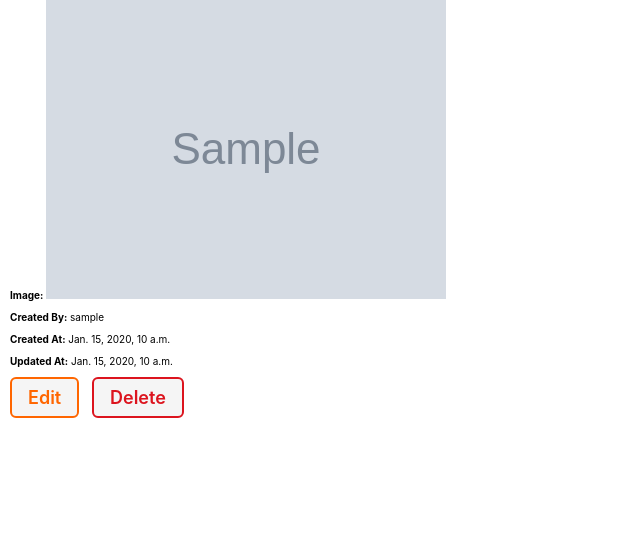
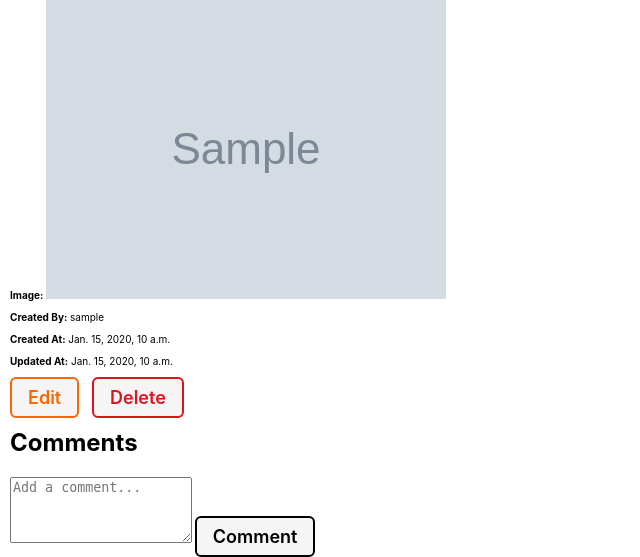
Before and after one commit to werbna/django-crud-app-lab-2, a Django app: page /recipes/1/ in a window 1280 px wide. Shown: the part 354-911 px from the top of the page, without its empty margins (0-640 px from the left). Before the commit the page ends 772 px from the top, so only its background shows below. Run offline with Django 5.2, Linux system fonts and the light colour scheme; tables that the repository leaves empty hold one stand-in row (values such as "Sample post"); grey boxes marked "Sample" are stand-in pictures.

Commit message:
added comments

```diff
--- a/main_app/admin.py
+++ b/main_app/admin.py
@@ -1,5 +1,6 @@
 from django.contrib import admin
-from .models import Recipe
+from .models import Recipe, Comment
 
 # Register your models here.
 admin.site.register(Recipe)
+admin.site.register(Comment)
--- a/main_app/models.py
+++ b/main_app/models.py
@@ -6,10 +6,10 @@ def user_directory_path(instance, filename):
 		# file will be uploaded to MEDIA_ROOT/user_<id>/<filename>
 		return 'user_{0}/{1}'.format(instance.user.id, filename)
 
-COMMENTS = (
-    ('R', 'Recommended'),
-    ('NR', 'Not Recommended'),
-    ('N', 'Neutral')
+COMMENTS_RECOMMEND = (
+    ('D', 'Not Recommended'),
+    ('N', 'Neutral'),
+    ('R', 'Recommended')
 )
 
 class Recipe(models.Model):
@@ -20,10 +20,10 @@ class Recipe(models.Model):
     cook_time = models.DurationField()
     instructions = models.TextField()
     servings = models.IntegerField()
-    user = models.ForeignKey(User, on_delete=models.CASCADE)
     imageurl = models.URLField(max_length=200)
     created_at = models.DateTimeField(auto_now_add=True)
     updated_at = models.DateTimeField(auto_now=True)
+    user = models.ForeignKey(User, on_delete=models.CASCADE)
 
     def __str__(self):
         return self.name
@@ -33,16 +33,20 @@ class Recipe(models.Model):
 
 
 class Comment(models.Model):
+    recommended = models.CharField(
+        max_length=1,
+        choices=COMMENTS_RECOMMEND,
+        default=COMMENTS_RECOMMEND[0][0]
+    )
     text = models.TextField()
-    Comment = models.CharField(
-        max_length=2,
-        choices=COMMENTS,
-        default=COMMENTS[0][0]
-    )
     created_at = models.DateTimeField(auto_now_add=True)
+    updated_at = models.DateTimeField(auto_now=True)
 
     user = models.ForeignKey(User, on_delete=models.CASCADE)
     recipe = models.ForeignKey(Recipe, on_delete=models.CASCADE)
 
     def __str__(self):
         return f'Comment by {self.user.username} on {self.recipe.name}'
+
+    def get_absolute_url(self):
+        return reverse("comment_detail", kwargs={"pk": self.pk})
--- a/main_app/templates/recipes/detail.html
+++ b/main_app/templates/recipes/detail.html
@@ -21,5 +21,28 @@
   <div class='recipe-actions'>
     <a href="{% url 'recipe_update' recipe.id  %}" class='btn warn'>Edit</a>
     <a href="{% url 'recipe_delete' recipe.id  %}" class='btn danger'>Delete</a>
+
+
   </div>
+  <div class="comments-section">
+    <section class="comments">
+      <div class="subsection-title">
+        <h2>Comments</h2>
+      </div>
+      <ul>
+        {% for comment in recipe.comments.all %}
+          <li>
+            <p><strong>{{ comment.user.username }}:</strong> {{ comment.text }}</p>
+            <p><small>{{ comment.created_at }}</small></p>
+          </li>
+        {% endfor %}
+      </ul>
+      <form method="POST" action="{% url 'add_comment' recipe.id %}">
+        {% csrf_token %}
+        <textarea name="comment_text" rows="4" placeholder="Add a comment..."></textarea>
+        <button type="submit" class="btn">Comment</button>
+      </form>
+    </section>
+  </div>
+
 {% endblock %}
--- a/main_app/urls.py
+++ b/main_app/urls.py
@@ -10,4 +10,5 @@ urlpatterns = [
     path('recipes/create/', views.RecipeCreate.as_view(), name='recipe_create'),
     path('recipes/<int:pk>/update/', views.RecipeUpdate.as_view(), name='recipe_update'),
     path('recipes/<int:pk>/delete/', views.RecipeDelete.as_view(), name='recipe_delete'),
+    path('recipes/<int:recipe_id>/add_comment/', views.add_comment, name='add_comment'),
 ]
--- a/main_app/views.py
+++ b/main_app/views.py
@@ -1,6 +1,6 @@
 from django.shortcuts import render # type: ignore
 from django.views.generic.edit import CreateView, UpdateView, DeleteView # type: ignore
-from .models import Recipe # type: ignore
+from .models import Recipe, Comment # type: ignore
 
 # Create your views here.
 def home(req):
@@ -28,8 +28,25 @@ class RecipeCreate(CreateView):
 
 class RecipeUpdate(UpdateView):
     model = Recipe
-    fields = '__all__'
+    fields = ['description', 'ingredients', 'prep_time', 'cook_time', 'instructions', 'servings', 'imageurl']
 
 class RecipeDelete(DeleteView):
     model = Recipe
     success_url = '/recipes/'
+
+class CommentCreate(CreateView):
+    model = Comment
+    fields = ['comment', 'text']
+    success_url = '/recipes/'
+
+    def form_valid(self, form):
+        form.instance.user = self.request.user
+        return super().form_valid(form)
+
+def add_comment(req, recipe_id):
+    form = CommentForm(req.POST)
+    if form.is_valid():
+        new_comment = form.save(commit=False)
+        new_comment.recipe_id = recipe_id
+        new_comment.save()
+    success_url = '/recipes/<int:recipe_id>/'
--- a/whatscookingoodlookin/urls.py
+++ b/whatscookingoodlookin/urls.py
@@ -14,8 +14,8 @@ Including another URLconf
     1. Import the include() function: from django.urls import include, path
     2. Add a URL to urlpatterns:  path('blog/', include('blog.urls'))
 """
-from django.contrib import admin
-from django.urls import path, include
+from django.contrib import admin # type: ignore
+from django.urls import path, include # type: ignore
 
 urlpatterns = [
     path('admin/', admin.site.urls),
```
Also changed, not shown: main_app/forms.py (added, +7 -0 lines), main_app/templates/main_app/comment_form.html (added, +21 -0 lines), main_app/migrations/0002_comment.py (added), main_app/migrations/0003_comment_updated_at.py (added), main_app/migrations/0004_alter_comment_comment.py (added).
